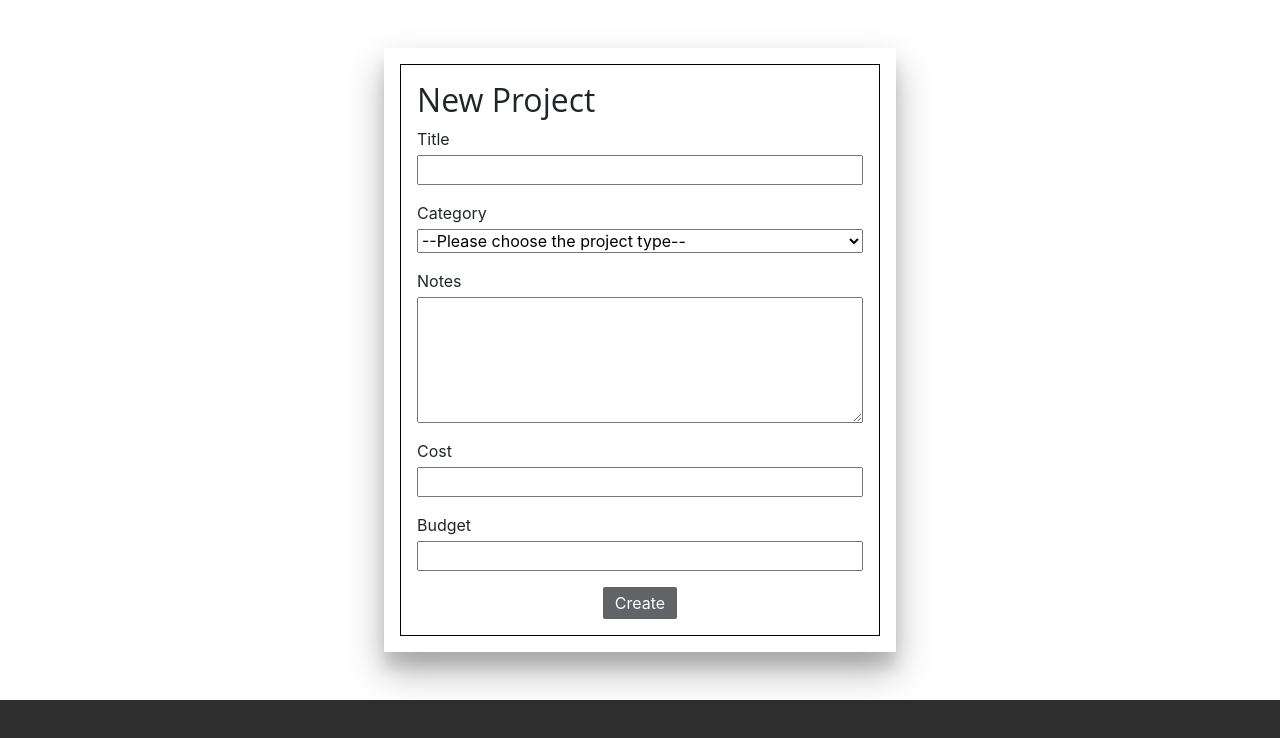
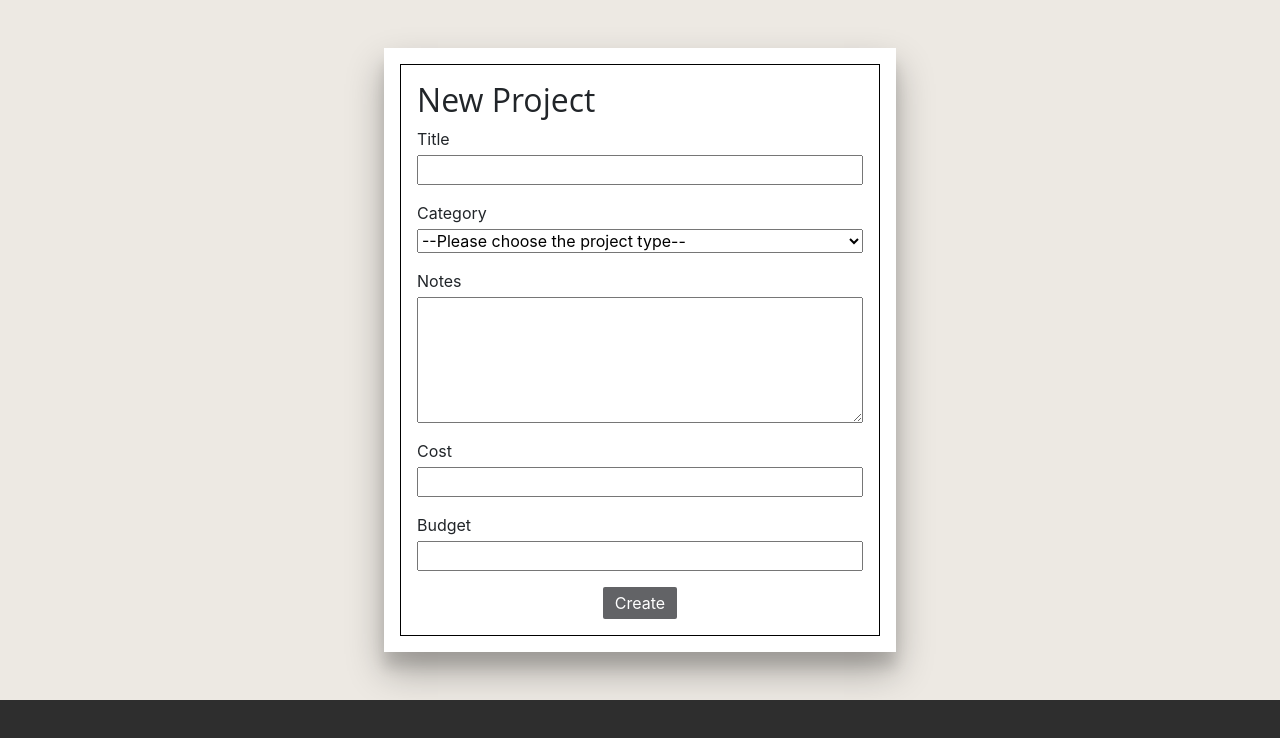
Before and after one commit to cwedwards9/modern-living-app, a React (Create React App) app in the folder client/: page /newproject in a window 1280 px wide. Shown: the top 738 px of the page. Built offline with nearby package versions, Linux system fonts and the light colour scheme; a web font is replaced by a local one.

Commit message:
Update styles.

```diff
--- a/client/src/pages/projects/NewProjectForm.css
+++ b/client/src/pages/projects/NewProjectForm.css
@@ -1,9 +1,14 @@
+.NewProject {
+    background-color: #EDE9E3;
+    padding: 3rem 0;
+}
+
 /* NewProjectForm */
-
 .NewProjectForm {
+    background-color: white;
     padding: 1rem;
     width: 40vw;
-    margin: 3rem auto;
+    margin: 0 auto;
     box-shadow: 0 19px 35px rgba(0, 0, 0, 0.3), 0 15px 12px rgba(0, 0, 0, 0.1);
 }
 
--- a/client/src/pages/projects/Project.css
+++ b/client/src/pages/projects/Project.css
@@ -1,13 +1,14 @@
-/* Projects List */
-
 .ProjectsList {
     padding: 2rem;
+    background-color: #EDE9E3;
 }
 
 .ProjectItem {
+    background-color: white;
     width: 45vw;
     margin: 0 auto 3rem;
-    padding: 1rem;
+    padding: 1.5rem;
+    border-radius: 5px;
     box-shadow: 0 19px 35px rgba(0, 0, 0, 0.3), 0 15px 12px rgba(0, 0, 0, 0.1);
 }
 
@@ -64,6 +65,7 @@
 
 /* Project Edit Form */
 .Project-edit-form {
+    background-color: white;
     width: 45vw;
     margin: 0 auto 3rem;
     padding: 1rem;
```
